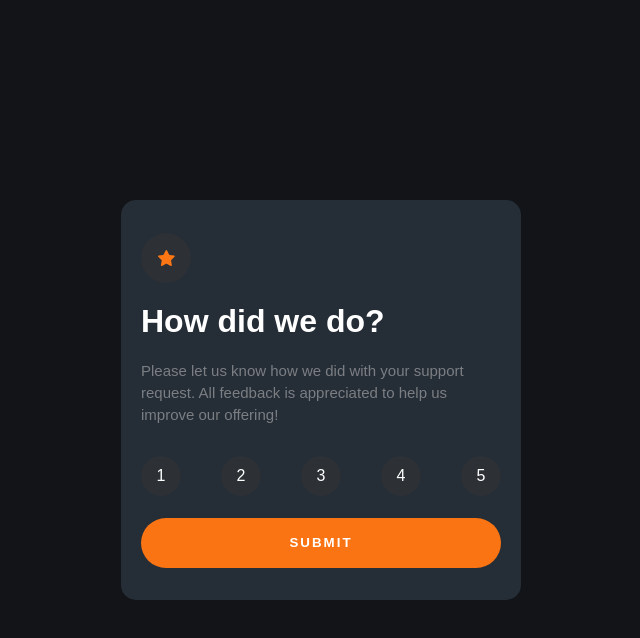
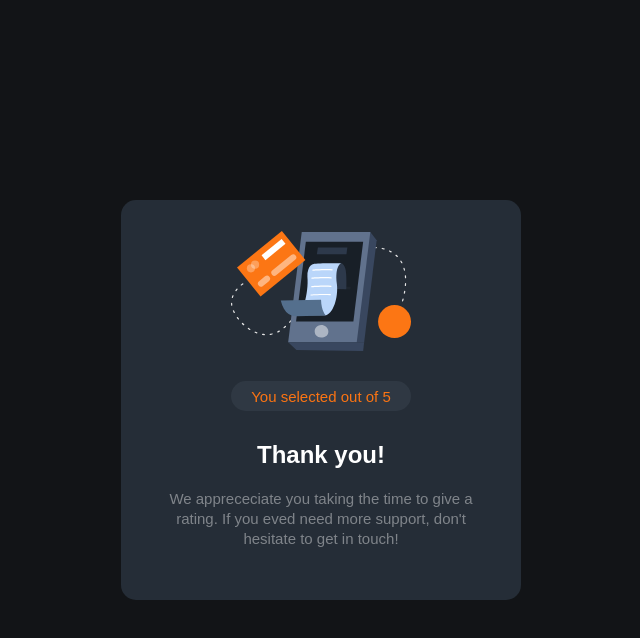
Before and after one commit to MiedziuZiomal/FrontEnd-Mentor-How-did-we-do-, a plain HTML site: page index.html in a window 1280 px wide. Both pictures are taken after a click on the button "SUBMIT". Shown: the whole page, without its empty margins (319-959 px from the left). Drawn offline with Linux system fonts and the light colour scheme.

Commit message:
added back card, and some javascript

```diff
--- a/index.html
+++ b/index.html
@@ -15,6 +15,7 @@
   <div class="container">
     <div class="rate-box">
 
+      <div class="front-card">
         <div class="rate-box__top">
 
           <div class="rate-box__top-icon"><svg width="17" height="16" xmlns="http://www.w3.org/2000/svg"><path d="m9.067.43 1.99 4.031c.112.228.33.386.58.422l4.45.647a.772.772 0 0 1 .427 1.316l-3.22 3.138a.773.773 0 0 0-.222.683l.76 4.431a.772.772 0 0 1-1.12.813l-3.98-2.092a.773.773 0 0 0-.718 0l-3.98 2.092a.772.772 0 0 1-1.119-.813l.76-4.431a.77.77 0 0 0-.222-.683L.233 6.846A.772.772 0 0 1 .661 5.53l4.449-.647a.772.772 0 0 0 .58-.422L7.68.43a.774.774 0 0 1 1.387 0Z" fill="#FC7614"/></svg></div>
@@ -32,7 +33,18 @@
           <div class="rate-box__ratings-item">4</div>
           <div class="rate-box__ratings-item">5</div>
 
+        </div>
         <button class="submit">submit</button>
+      </div>
+
+      <div class="thank-you">
+        <img src="./images/illustration-thank-you.svg" alt="" class="thank-you-icon">
+
+        <div class="selected">
+          <p class="">You selected <span class="selected-option"></span> out of 5</p>
+        </div>
+        <h2>Thank you!</h2>
+        <p class="thank-you-p">We apprececiate you taking the time to give a rating. If you eved need more support, don't hesitate to get in touch!</p>
       </div>
 
     </div>
@@ -41,8 +53,8 @@
 
   <!-- <div class="attribution">
     Challenge by <a href="https://www.frontendmentor.io?ref=challenge" target="_blank">Frontend Mentor</a>.
-    Coded by <a href="#">Your Name Here</a>. -->
-  </div>
+    Coded by <a href="#">Your Name Here</a>.
+  </div> -->
   <script src="./index.js"></script>
 </body>
 </html>
--- a/index.js
+++ b/index.js
@@ -1,30 +1,34 @@
-const ratePoints = document.querySelectorAll('.rate-box__ratings-item')
-console.log(ratePoints);
-
+const ratePoints = document.querySelectorAll('.rate-box__ratings-item');
+const thankYou = document.querySelector('.thank-you');
+const front = document.querySelector('.front-card');
+const submitBtn = document.querySelector('.submit');
+const showRating = document.querySelector('.selected-option');
 
 const chosenOptionHighlight = (e) => {
 	const targetElement = e.target;
-    const isActive = targetElement.classList.contains('active');
-
-    if (isActive) {
-      targetElement.classList.remove('active');
-    } else {
-      const alreadyActive = document.querySelector('.rate-box__ratings-item.active');
+	const alreadyActive = document.querySelector(
+		'.rate-box__ratings-item.active'
+	);
 	if (alreadyActive) {
 		alreadyActive.classList.remove('active');
 	}
 	targetElement.classList.add('active');
-    }
+};
+
+const showThankYou = () => {
+	front.style.display = 'none';
+	thankYou.style.display = 'block';
+};
+
+const assignValue = (e) => {
+	let x;
+	x = e.target.textContent;
+	showRating.textContent = x;
 };
 
 
-
-
-
-const rateOptionListeners = ()=>{
-    ratePoints.forEach(element => {
-        element.addEventListener('click', chosenOptionHighlight)
+ratePoints.forEach((element) => {
+	element.addEventListener('click', chosenOptionHighlight);
+	element.addEventListener('click', assignValue);
 });
-}
-
-rateOptionListeners()
+submitBtn.addEventListener('click', showThankYou);
--- a/style.css
+++ b/style.css
@@ -10,6 +10,7 @@
     --dark-blue:hsl(213, 19%, 18%);
     --very-dark-blue:hsl(216, 12%, 8%);
 }
+
 body{
     background-color: var(--very-dark-blue);
     color: var(--white);
@@ -78,12 +79,12 @@ p {
 }
 .rate-box__ratings-item:hover {
     background-color: rgb(171, 163, 163);
-    color:rgb(33, 32, 32);
+    color:#fff;
     transform:scale(1.1);
 }
 .active {
-    background-color: rgb(171, 163, 163);
-    color:rgb(33, 32, 32);
+    background-color: var(--orange);
+    color:#fff;
     transform:scale(1.1);
 }
 .submit {
@@ -98,6 +99,44 @@ p {
     font-weight: bold;
     letter-spacing: 2px;
     cursor: pointer;
+    transition: 0.3s;
+}
+.submit:hover {
+    background-color: #fff;
+    color: var(--orange);
+}
+.thank-you {
+    display: flex;
+    flex-direction: column;
+
+}
+.thank-you-icon {
+    display: block;
+    margin: 0 auto;
+    width: 50%;
+}
+.selected {
+    display: flex;
+    justify-content: center;
+    align-items: center;
+    margin: 30px auto;
+    width: 50%;
+    height: 30px;
+    color: var(--orange);
+    border-radius: 25px;
+    background-color: hsla(216, 12%, 54%, 0.127);
+}
+h2 {
+    text-align: center;
+}
+.thank-you {
+    display: none;
+}
+.thank-you-p {
+    line-height: 20px;
+    text-align: center;
+    padding: 20px;
+    color:rgba(255, 255, 255, 0.417);
 }
 /*
 @media(min-width:375px){
```
Lines whose indentation alone changed are shown as unchanged.
